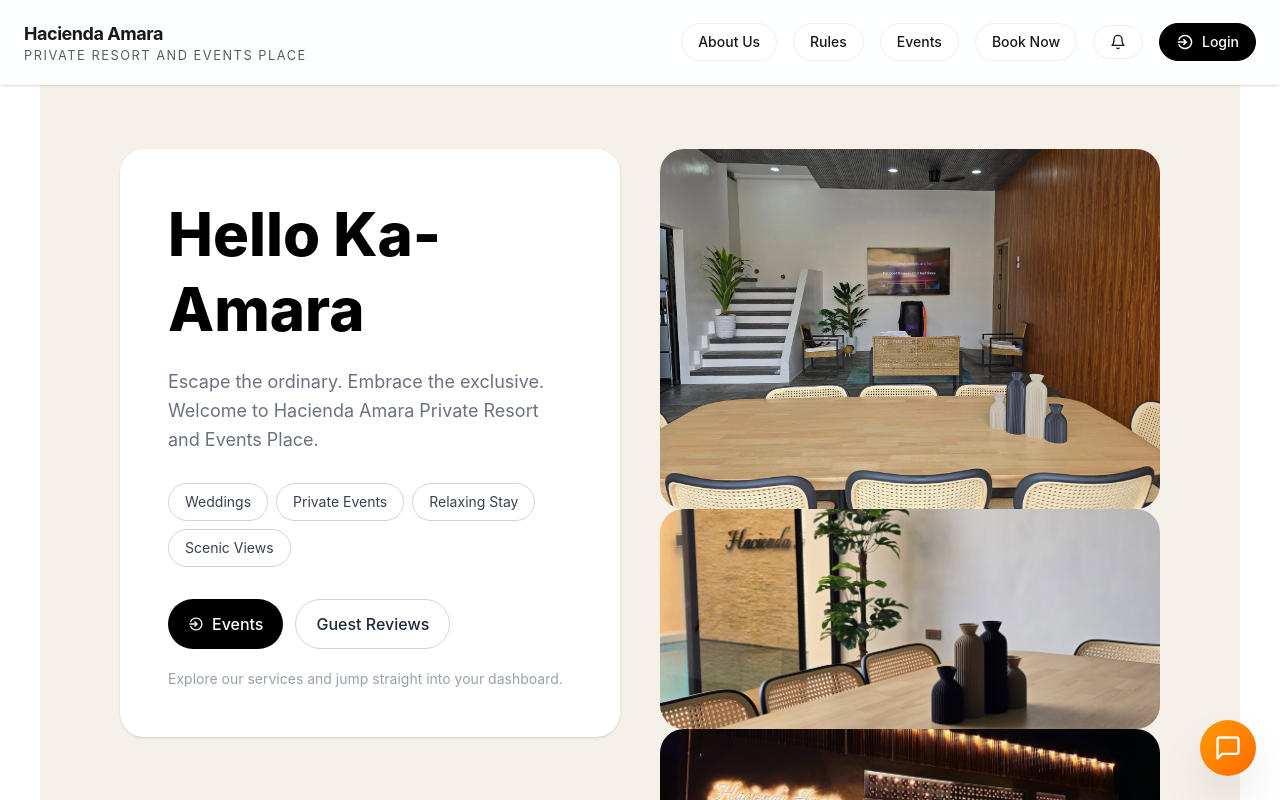
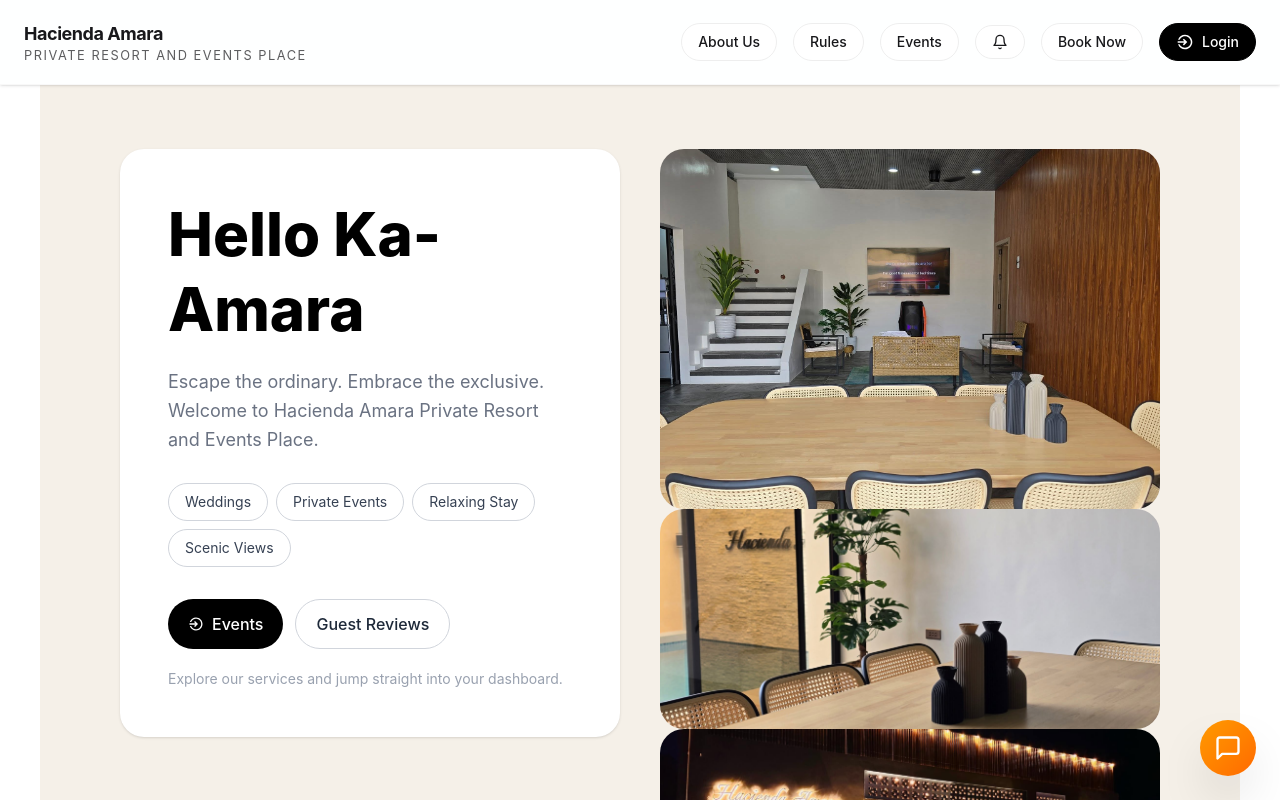
Before and after one commit to NexusLegends4/hacienda-amara-private, a React (Vite) app: page / in a window 1280 px wide. Shown: the top 800 px of the page. Built offline with nearby package versions, Linux system fonts and the light colour scheme; no server answers.

Commit message:
feat(navbar): swap Book Now and Notifications order for guest users

```diff
--- a/src/components/NavBar.jsx
+++ b/src/components/NavBar.jsx
@@ -152,10 +152,10 @@
 						{!session && (
 							<>
 								<NavLink to="/events" className={navLinkClass}>Events</NavLink>
-								<NavLink to="/rooms" className={navLinkClass}>Book Now</NavLink>
 								<NavLink to="/customer-notifications" className={navLinkClass} aria-label="Customer Notifications">
 									<FiBell className="text-base" />
 								</NavLink>
+								<NavLink to="/rooms" className={navLinkClass}>Book Now</NavLink>
 								<NavLink to="/log-in" className={({ isActive }) => [
 								"inline-flex items-center gap-2 rounded-full border px-4 py-2 text-sm font-medium transition-all duration-200",
 								isActive
@@ -298,10 +298,10 @@
 								<>
 									<div className="border-t border-base-200 my-2" />
 									<NavLink to="/events" className={mobileLinkClass} onClick={closeMobile}>Events</NavLink>
-									<NavLink to="/rooms" className={mobileLinkClass} onClick={closeMobile}>Book Now</NavLink>
 									<NavLink to="/customer-notifications" className={mobileLinkClass} onClick={closeMobile} aria-label="Customer Notifications">
 										<FiBell />
 									</NavLink>
+									<NavLink to="/rooms" className={mobileLinkClass} onClick={closeMobile}>Book Now</NavLink>
 									<NavLink to="/log-in" className={({ isActive }) => [
 										"flex items-center gap-3 rounded-2xl px-4 py-3 text-sm font-medium transition-all duration-200",
 										isActive
--- a/src/pages/Chat.jsx
+++ b/src/pages/Chat.jsx
@@ -629,7 +629,7 @@
 		}
 
 		return Object.entries(historyByConversation)
-.filter(([key]) => key !== LEGACY_CUSTOMER_CONVERSATION_KEY)
+			.filter(([key]) => key !== LEGACY_GUEST_CONVERSATION_KEY)
 			.map(([key, messages]) => ({
 				key,
 				lastMessage: messages[messages.length - 1] || null,
```
Also changed, not shown: 4 other files (tests, documents, lock files or other folders).
